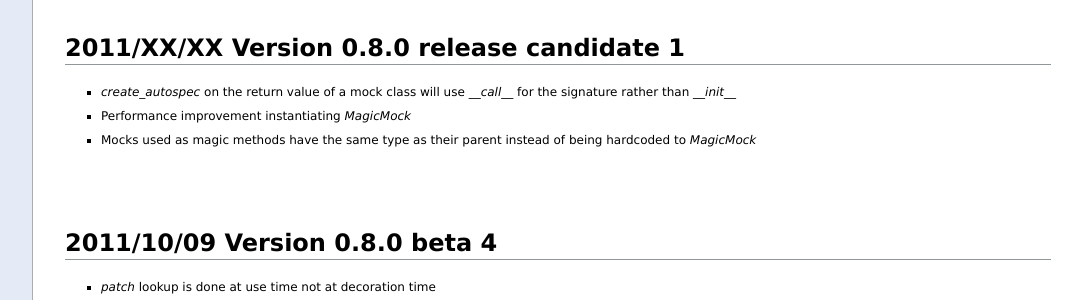
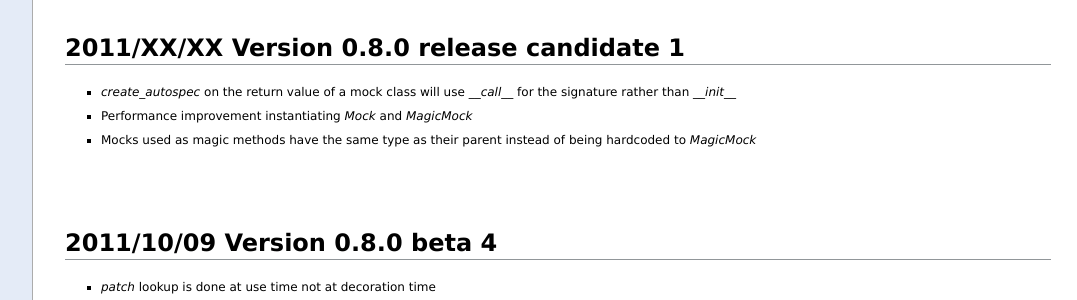
Before and after one commit to testing-cabal/mock, a Sphinx documentation site: the page built from docs/changelog.txt, in a window 1280 px wide. Shown: the part 2003-2303 px from the top of the page, without its empty margins (197-1274 px from the left). Built offline with Sphinx 7.4.7, drawn with Linux system fonts in a browser that asks for light colours; pages that are not in the unit, such as notebooks, are missing from menus.

Commit message:
CHANGELOG update

```diff
--- a/docs/changelog.txt
+++ b/docs/changelog.txt
@@ -163,7 +163,7 @@ mock 0.8.0 is the last version that will support Python 2.4.
 
 * `create_autospec` on the return value of a mock class will use `__call__`
   for the signature rather than `__init__`
-* Performance improvement instantiating `MagicMock`
+* Performance improvement instantiating `Mock` and `MagicMock`
 * Mocks used as magic methods have the same type as their parent instead of
   being hardcoded to `MagicMock`
 
```
